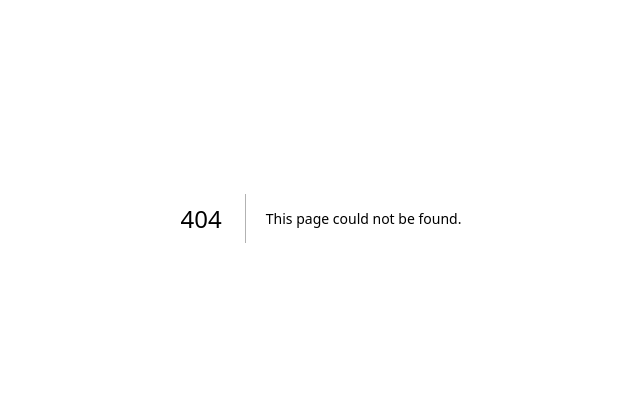
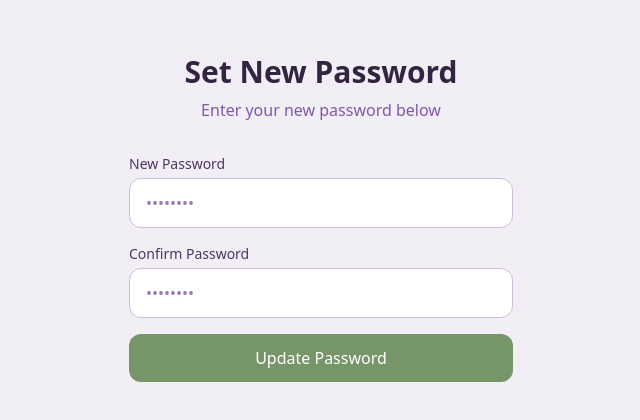
Before and after one commit to cyphron227/Reach, a Next.js app: page /auth/update-password in a window 1280 px wide. Before the commit this address had no page. Shown: the part 182-602 px from the top of the page, without its empty margins (319-959 px from the left). Built offline with nearby package versions, Linux system fonts and the light colour scheme; no server answers.

Commit message:
added password reset fix

```diff
--- a/src/app/auth/callback/route.ts
+++ b/src/app/auth/callback/route.ts
@@ -4,12 +4,19 @@ import { NextResponse } from 'next/server'
 export async function GET(request: Request) {
   const { searchParams, origin } = new URL(request.url)
   const code = searchParams.get('code')
+  const type = searchParams.get('type')
   const next = searchParams.get('next') ?? '/'
 
   if (code) {
     const supabase = await createClient()
     const { error } = await supabase.auth.exchangeCodeForSession(code)
+
     if (!error) {
+      // Check if this is a password recovery flow
+      if (type === 'recovery') {
+        return NextResponse.redirect(`${origin}/auth/update-password`)
+      }
+
       return NextResponse.redirect(`${origin}${next}`)
     }
   }
--- /dev/null
+++ b/src/app/auth/update-password/page.tsx
@@ -0,0 +1,118 @@
+'use client'
+
+import { useState } from 'react'
+import { createClient } from '@/lib/supabase/client'
+import { useRouter } from 'next/navigation'
+
+export default function UpdatePasswordPage() {
+  const [password, setPassword] = useState('')
+  const [confirmPassword, setConfirmPassword] = useState('')
+  const [loading, setLoading] = useState(false)
+  const [error, setError] = useState<string | null>(null)
+  const [message, setMessage] = useState<string | null>(null)
+
+  const router = useRouter()
+  const supabase = createClient()
+
+  const handleUpdatePassword = async (e: React.FormEvent) => {
+    e.preventDefault()
+    setLoading(true)
+    setError(null)
+    setMessage(null)
+
+    if (password !== confirmPassword) {
+      setError('Passwords do not match')
+      setLoading(false)
+      return
+    }
+
+    if (password.length < 6) {
+      setError('Password must be at least 6 characters')
+      setLoading(false)
+      return
+    }
+
+    try {
+      const { error } = await supabase.auth.updateUser({
+        password: password,
+      })
+
+      if (error) throw error
+
+      setMessage('Password updated successfully! Redirecting...')
+      setTimeout(() => {
+        router.push('/')
+        router.refresh()
+      }, 2000)
+    } catch (err) {
+      setError(err instanceof Error ? err.message : 'An error occurred')
+    } finally {
+      setLoading(false)
+    }
+  }
+
+  return (
+    <main className="min-h-screen bg-lavender-50 flex flex-col items-center justify-center p-6">
+      <div className="w-full max-w-sm">
+        <div className="text-center mb-8">
+          <h1 className="text-3xl font-semibold text-lavender-800 mb-2">
+            Set New Password
+          </h1>
+          <p className="text-lavender-500">
+            Enter your new password below
+          </p>
+        </div>
+
+        <form onSubmit={handleUpdatePassword} className="space-y-4">
+          <div>
+            <label htmlFor="password" className="block text-sm font-medium text-lavender-700 mb-1">
+              New Password
+            </label>
+            <input
+              id="password"
+              type="password"
+              value={password}
+              onChange={(e) => setPassword(e.target.value)}
+              required
+              minLength={6}
+              className="w-full px-4 py-3 rounded-xl border border-lavender-200 bg-white text-lavender-800 placeholder-lavender-400 focus:outline-none focus:ring-2 focus:ring-muted-teal-400 focus:border-transparent transition-all"
+              placeholder="••••••••"
+            />
+          </div>
+
+          <div>
+            <label htmlFor="confirmPassword" className="block text-sm font-medium text-lavender-700 mb-1">
+              Confirm Password
+            </label>
+            <input
+              id="confirmPassword"
+              type="password"
+              value={confirmPassword}
+              onChange={(e) => setConfirmPassword(e.target.value)}
+              required
+              minLength={6}
+              className="w-full px-4 py-3 rounded-xl border border-lavender-200 bg-white text-lavender-800 placeholder-lavender-400 focus:outline-none focus:ring-2 focus:ring-muted-teal-400 focus:border-transparent transition-all"
+              placeholder="••••••••"
+            />
+          </div>
+
+          {error && (
+            <p className="text-red-600 text-sm bg-red-50 p-3 rounded-lg">{error}</p>
+          )}
+
+          {message && (
+            <p className="text-muted-teal-600 text-sm bg-muted-teal-50 p-3 rounded-lg">{message}</p>
+          )}
+
+          <button
+            type="submit"
+            disabled={loading}
+            className="w-full py-3 px-4 bg-muted-teal-500 hover:bg-muted-teal-600 text-white font-medium rounded-xl transition-colors disabled:opacity-50 disabled:cursor-not-allowed"
+          >
+            {loading ? 'Updating...' : 'Update Password'}
+          </button>
+        </form>
+      </div>
+    </main>
+  )
+}
```
